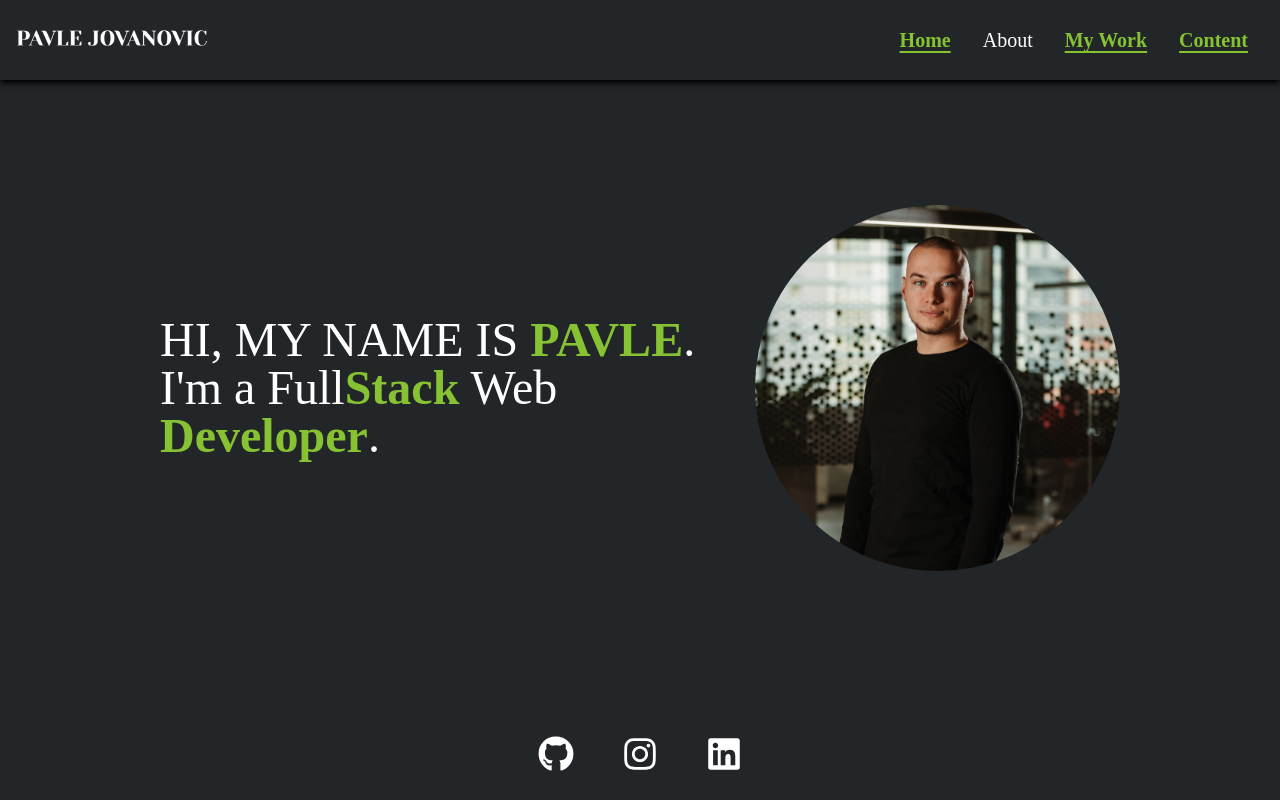
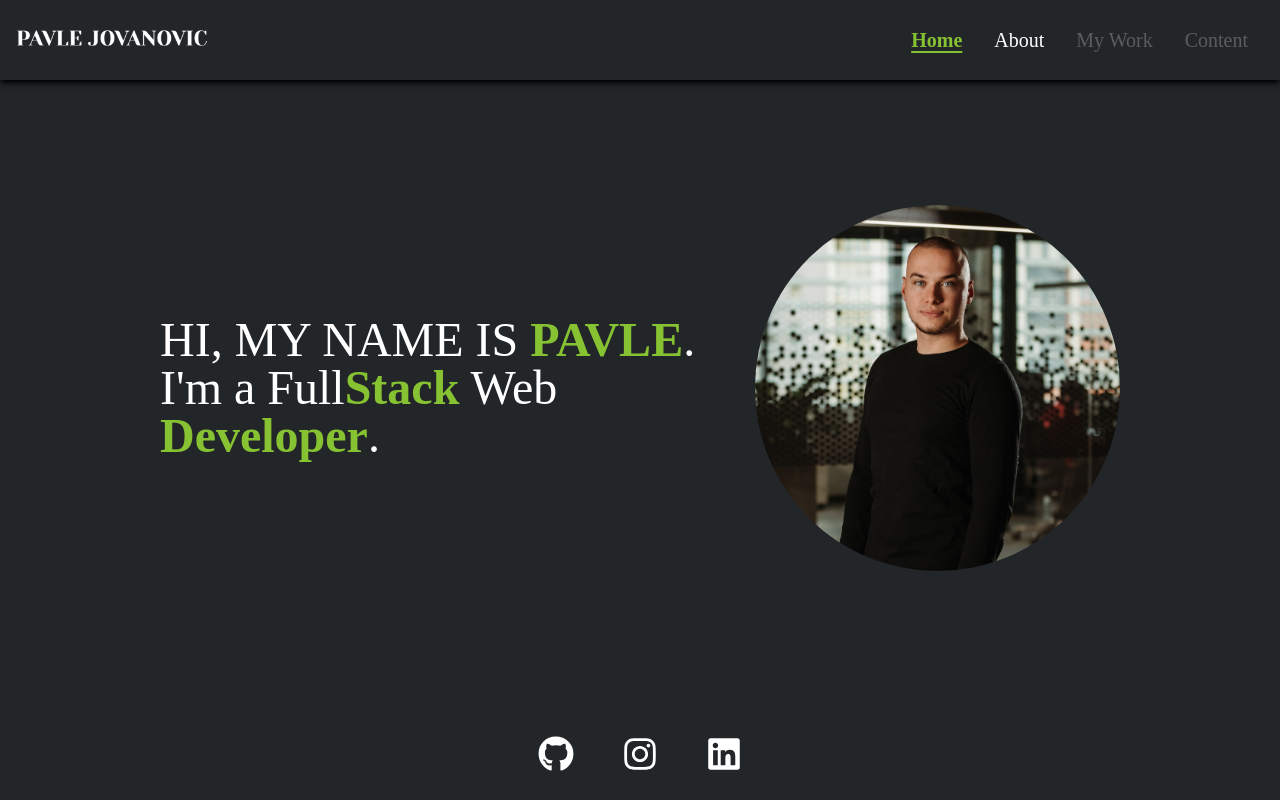
Before and after one commit to minzhoudu/portfolio, a React (Vite) app: page / in a window 1280 px wide. Built offline with nearby package versions, Linux system fonts and the light colour scheme.

Commit message:
links fixed

```diff
--- a/src/components/DesktopNav.tsx
+++ b/src/components/DesktopNav.tsx
@@ -28,18 +28,12 @@ const DesktopNav: FC<DesktopNavProps> = () => {
           </NavLink>
         </li>
         <li>
-          <NavLink
-            className={({ isActive }) => (isActive ? activeStyle : "")}
-            to="#"
-          >
+          <NavLink className="pointer-events-none opacity-25" to="/work">
             My Work
           </NavLink>
         </li>
         <li>
-          <NavLink
-            className={({ isActive }) => (isActive ? activeStyle : "")}
-            to="#"
-          >
+          <NavLink className="pointer-events-none opacity-25" to="/content">
             Content
           </NavLink>
         </li>
--- a/src/components/MobileNav.tsx
+++ b/src/components/MobileNav.tsx
@@ -25,18 +25,12 @@ const MobileNav: FC<MobileNavProps> = () => {
           </NavLink>
         </li>
         <li className="py-6 text-4xl">
-          <NavLink
-            className={({ isActive }) => (isActive ? "text-primaryLime" : "")}
-            to="#"
-          >
+          <NavLink className="pointer-events-none opacity-25" to="/work">
             My Work
           </NavLink>
         </li>
         <li className="py-6 text-4xl">
-          <NavLink
-            className={({ isActive }) => (isActive ? "text-primaryLime" : "")}
-            to="#"
-          >
+          <NavLink className="pointer-events-none opacity-25" to="/content">
             Content
           </NavLink>
         </li>
```
